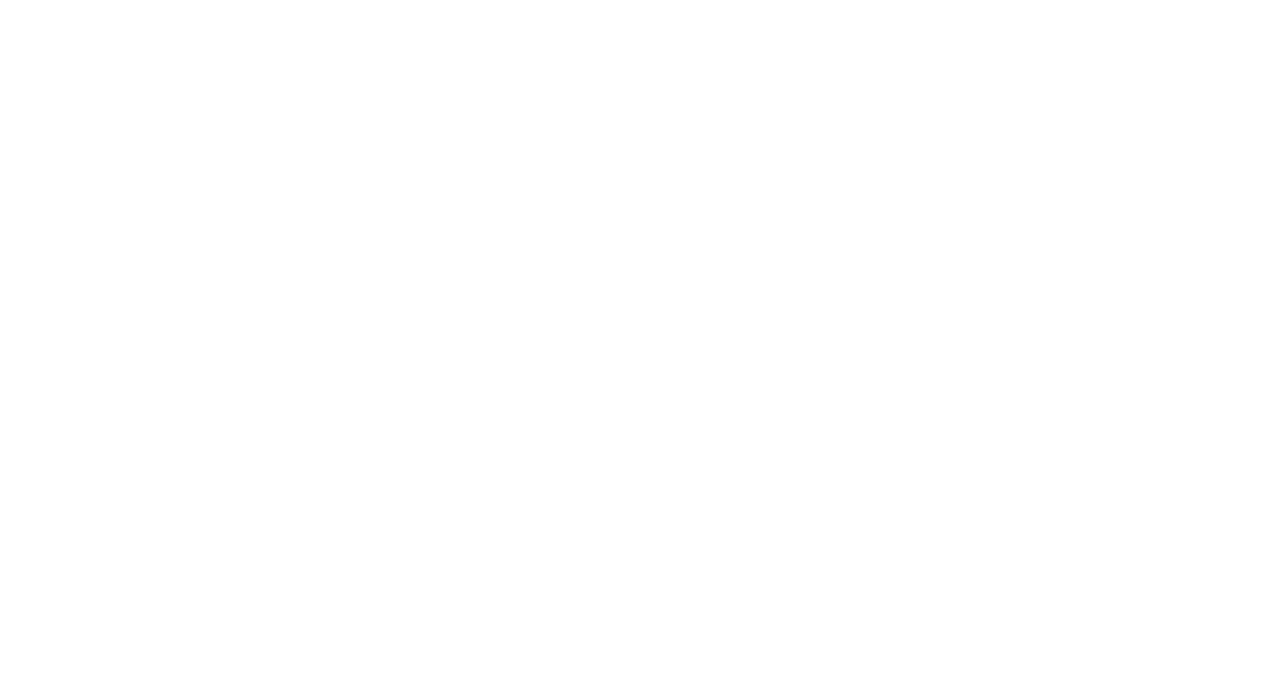
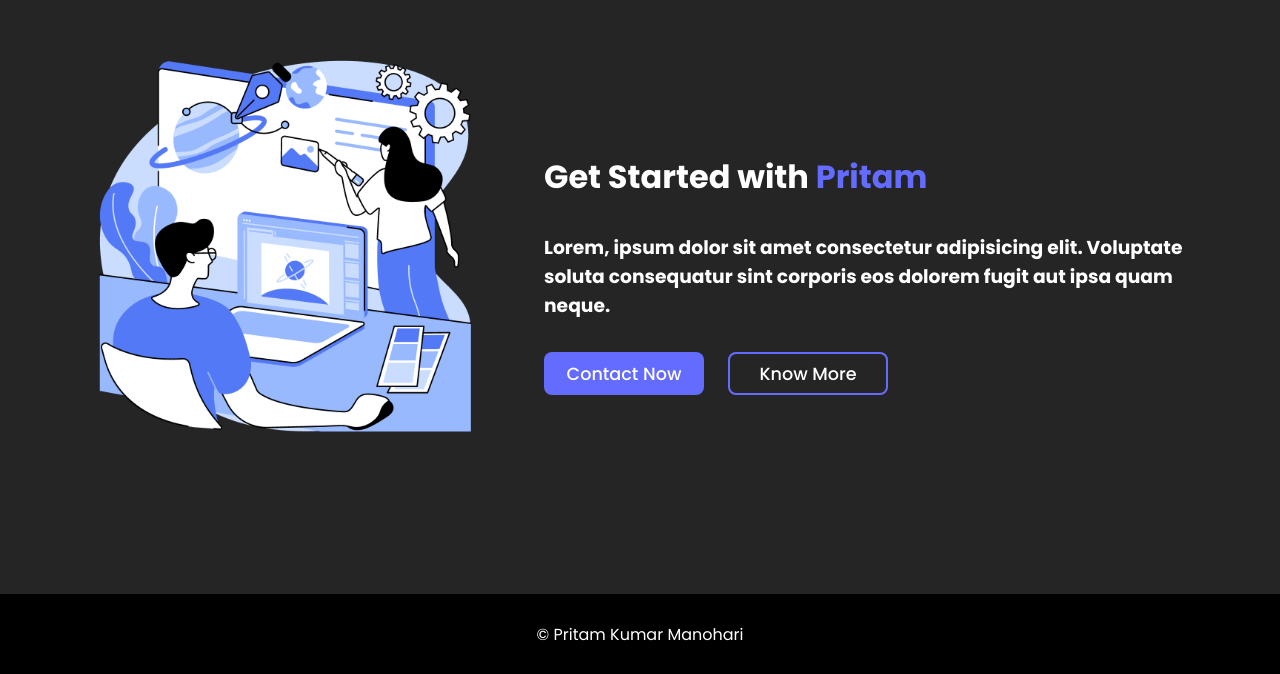
Before and after one commit to kumarpritam1468/MERN-portfolio, a React (Vite) app in the folder client/: page / in a window 1280 px wide. Shown: the part 846-1520 px from the top of the page. Before the commit the page ends 800 px from the top, so only its background shows below. Built offline with nearby package versions, Linux system fonts and the light colour scheme.

Commit message:
home page done

```diff
--- a/client/src/App.css
+++ b/client/src/App.css
@@ -3,8 +3,9 @@
   margin: 0;
   box-sizing: border-box;
   font-family: "Poppins", sans-serif;
-  /* background: #012622; */
-  color-scheme: light dark;
+  background: #252525;
+  /* color-scheme: light dark; */
+  color: white;
 }
 
 :root {
--- a/client/src/components/Home/Home.css
+++ b/client/src/components/Home/Home.css
@@ -6,6 +6,19 @@
     gap: 4rem;
     align-items: center;
     justify-content: space-between;
+}
+
+.heroEnd{
+    height: 80vh;
+    flex-direction: row-reverse;
+}
+
+.footer{
+    height: 10vh;
+    background: #000;
+    display: flex;
+    justify-content: center;
+    align-items: center;
 }
 
 .right img {
--- a/client/src/components/Home/Home.jsx
+++ b/client/src/components/Home/Home.jsx
@@ -23,6 +23,30 @@
           <img src="./images/home.png" alt="" />
         </div>
       </div>
+
+
+      <div className="hero heroEnd">
+        <div className="left">
+          <h1>Get Started with <span className="colorText">Pritam</span></h1>
+          <h3>Lorem, ipsum dolor sit amet consectetur adipisicing elit. Voluptate soluta consequatur sint corporis eos dolorem fugit aut ipsa quam neque.</h3>
+          <div className="buttons">
+            <Link className="btn1" to="/contact" >
+              Contact Now
+            </Link>
+            <Link className="btn2" to="/about" >
+              Know More
+            </Link>
+          </div>
+        </div>
+
+        <div className="right">
+          <img src="./images/design.png" alt="" />
+        </div>
+      </div>
+
+      <div className="footer">
+        &copy; Pritam Kumar Manohari
+      </div>
     </>
   )
 }
```
